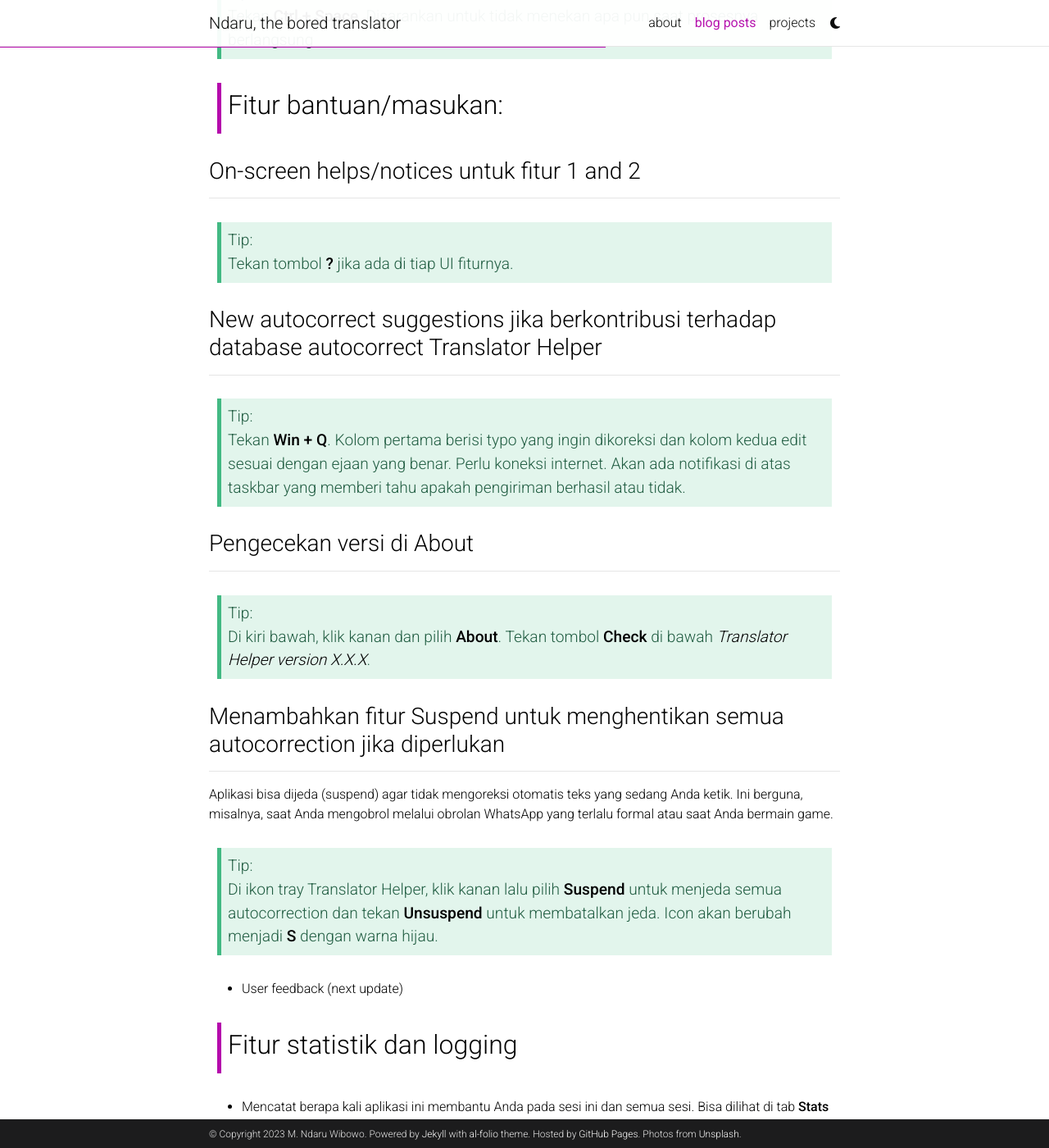
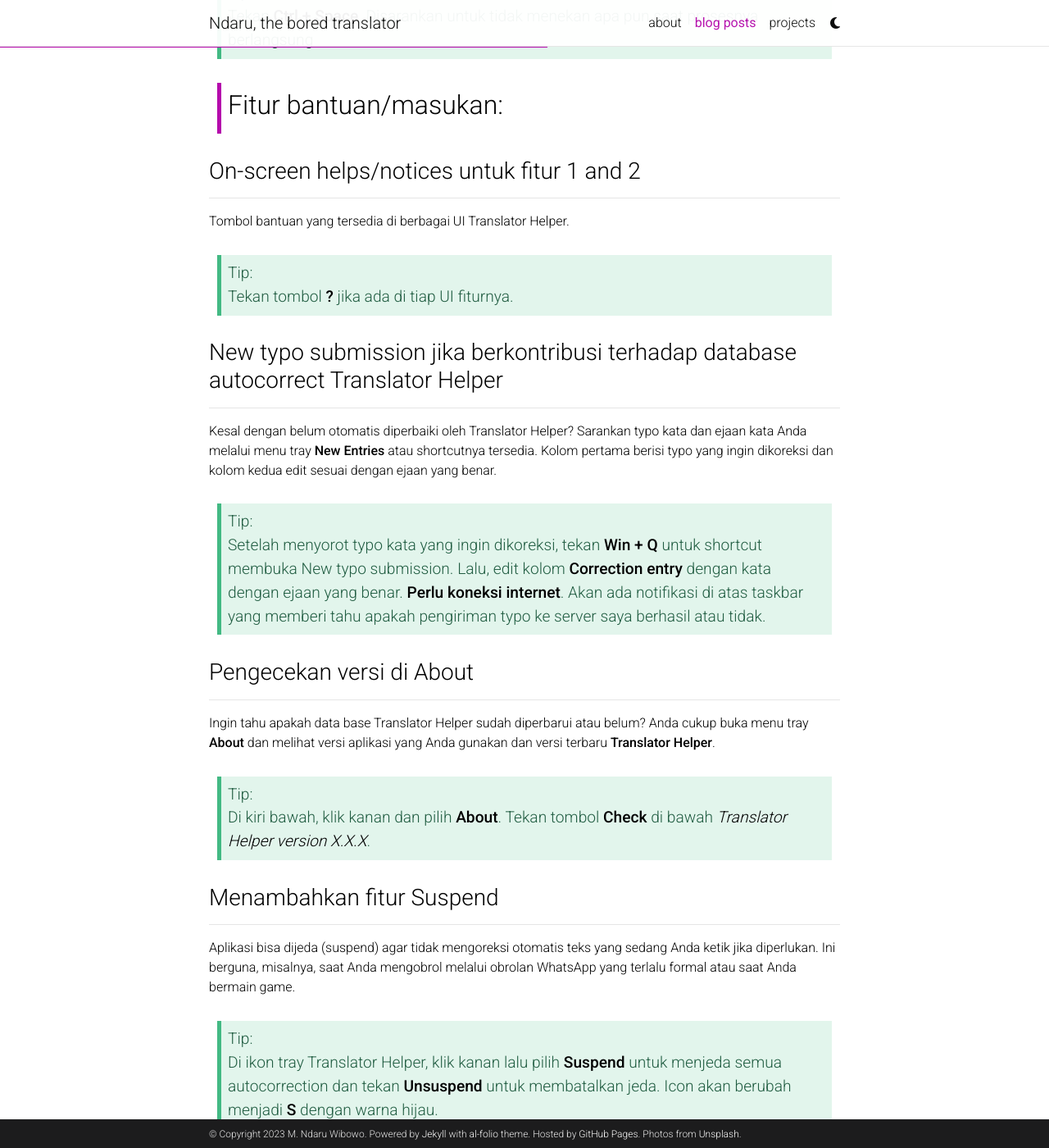
Before and after one commit to ndaruwibowo/ndaruwibowo.github.io, a Jekyll site: the page built from _posts/2023-12-4-translator-helper-help.md, in a window 1280 px wide and 1400 px high, scrolled down 1151 px. Shown: the whole window at 82% size. Built offline with Jekyll 4.4.1, drawn with Linux system fonts in a browser that asks for light colours; comment, search, counter and statistics services are not loaded; a style sheet for code colours, icons or effects is not loaded.

Commit message:
Update 2023-12-4-translator-helper-help.md

```diff
--- a/_posts/2023-12-4-translator-helper-help.md
+++ b/_posts/2023-12-4-translator-helper-help.md
@@ -44,28 +44,34 @@
 
 ### On-screen helps/notices untuk fitur 1 and 2
 ---
+Tombol bantuan yang tersedia di berbagai UI Translator Helper.
+
 > Tip:
 >
 > Tekan tombol **?** jika ada di tiap UI fiturnya.
 {: .block-tip }
 
-### New autocorrect suggestions jika berkontribusi terhadap database autocorrect Translator Helper
+### New typo submission jika berkontribusi terhadap database autocorrect Translator Helper
 ---
+Kesal dengan belum otomatis diperbaiki oleh Translator Helper? Sarankan typo kata dan ejaan kata Anda melalui menu tray **New Entries** atau shortcutnya tersedia. Kolom pertama berisi typo yang ingin dikoreksi dan kolom kedua edit sesuai dengan ejaan yang benar.
+
 > Tip:
 >
-> Tekan **Win + Q**. Kolom pertama berisi typo yang ingin dikoreksi dan kolom kedua edit sesuai dengan ejaan yang benar. Perlu koneksi internet. Akan ada notifikasi di atas taskbar yang memberi tahu apakah pengiriman berhasil atau tidak.
+> Setelah menyorot typo kata yang ingin dikoreksi, tekan **Win + Q** untuk shortcut membuka New typo submission. Lalu, edit kolom **Correction entry** dengan kata dengan ejaan yang benar. **Perlu koneksi internet**. Akan ada notifikasi di atas taskbar yang memberi tahu apakah pengiriman typo ke server saya berhasil atau tidak.
 {: .block-tip }
 
 ### Pengecekan versi di About
 ---
+Ingin tahu apakah data base Translator Helper sudah diperbarui atau belum? Anda cukup buka menu tray **About** dan melihat versi aplikasi yang Anda gunakan dan versi terbaru **Translator Helper**.
+
 > Tip:
 >
 > Di kiri bawah, klik kanan dan pilih **About**. Tekan tombol **Check** di bawah *Translator Helper version X.X.X*.
 {: .block-tip }
 
-### Menambahkan fitur Suspend untuk menghentikan semua autocorrection jika diperlukan
+### Menambahkan fitur Suspend
 ---
-Aplikasi bisa dijeda (suspend) agar tidak mengoreksi otomatis teks yang sedang Anda ketik. Ini berguna, misalnya, saat Anda mengobrol melalui obrolan WhatsApp yang terlalu formal atau saat Anda bermain game.
+Aplikasi bisa dijeda (suspend) agar tidak mengoreksi otomatis teks yang sedang Anda ketik jika diperlukan. Ini berguna, misalnya, saat Anda mengobrol melalui obrolan WhatsApp yang terlalu formal atau saat Anda bermain game.
 
 > Tip:
 >
```
